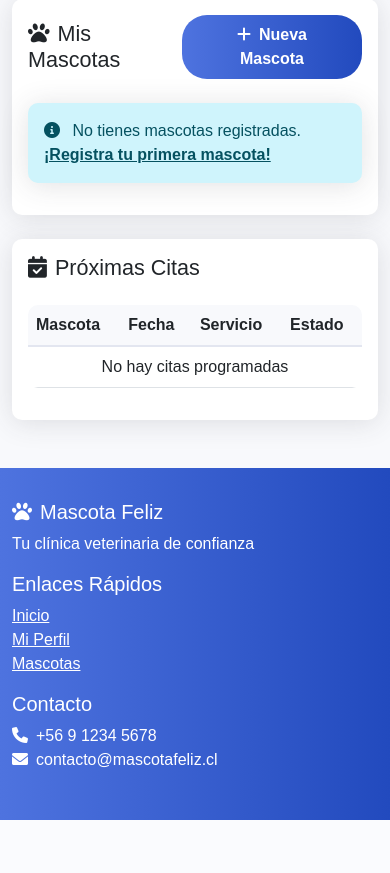
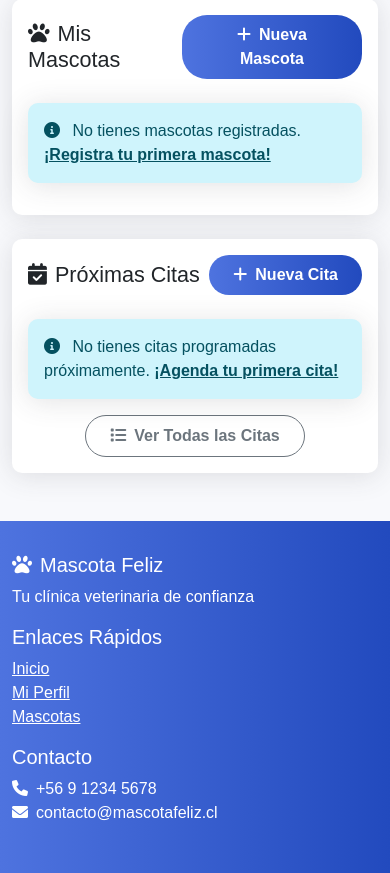
Before and after one commit to MaxTheBeatle/mascota-feliz-bpm, a Django app: page /profile/ in a window 390 px wide. Shown: the part 633-1506 px from the top of the page. Before the commit the page ends 1453 px from the top, so only its background shows below. Run offline with Django 5.2, Linux system fonts and the light colour scheme; the visitor is signed in with stand-in values (Sample User, id 1); data that the repository does not hold is empty; parts of the project's set-up code (start-up, migrations or seed data) failed here and were passed over.

Commit message:
Feature: Mostrar próximas citas en el perfil de usuario - Reemplazar tabla incorrecta con tarjetas modernas de citas - Mostrar información completa: mascota, fecha, hora, estado, veterinario - Agregar botones para editar y cancelar citas - Incluir enlace para crear nueva cita y ver todas las citas - Mejorar UX con diseño responsive y badges de estado

```diff
--- a/veterinaria/templates/veterinaria/profile.html
+++ b/veterinaria/templates/veterinaria/profile.html
@@ -104,6 +104,31 @@
         padding: 0.75rem 2rem;
         border-radius: 25px;
         transition: all 0.3s ease;
+    }
+
+    .border-left-primary {
+        border-left: 4px solid #007bff !important;
+    }
+
+    .cita-card {
+        background: white;
+        border-radius: 10px;
+        padding: 1.25rem;
+        margin-bottom: 1rem;
+        box-shadow: 0 2px 10px rgba(0,0,0,0.08);
+        transition: all 0.3s ease;
+        border-left: 4px solid #007bff;
+    }
+
+    .cita-card:hover {
+        transform: translateY(-2px);
+        box-shadow: 0 4px 20px rgba(0,0,0,0.12);
+    }
+
+    .badge-estado {
+        font-size: 0.75rem;
+        padding: 0.4rem 0.8rem;
+        border-radius: 20px;
     }
 </style>
 {% endblock %}
@@ -222,36 +247,68 @@
 
         <div class="card mt-4">
             <div class="card-body">
-                <h4 class="card-title mb-4">
-                    <i class="fas fa-calendar-check me-2"></i>Próximas Citas
-                </h4>
-                <div class="table-responsive">
-                    <table class="table">
-                        <thead>
-                            <tr>
-                                <th>Mascota</th>
-                                <th>Fecha</th>
-                                <th>Servicio</th>
-                                <th>Estado</th>
-                            </tr>
-                        </thead>
-                        <tbody>
-                            {% for service in user.pet_set.all %}
-                            <tr>
-                                <td>{{ service.pet.name }}</td>
-                                <td>{{ service.date }}</td>
-                                <td>{{ service.service_type }}</td>
-                                <td>
-                                    <span class="badge bg-primary">{{ service.reservation_type }}</span>
-                                </td>
-                            </tr>
-                            {% empty %}
-                            <tr>
-                                <td colspan="4" class="text-center">No hay citas programadas</td>
-                            </tr>
-                            {% endfor %}
-                        </tbody>
-                    </table>
+                <div class="d-flex justify-content-between align-items-center mb-4">
+                    <h4 class="card-title mb-0">
+                        <i class="fas fa-calendar-check me-2"></i>Próximas Citas
+                    </h4>
+                    <a href="{% url 'cita_create' %}" class="btn btn-primary">
+                        <i class="fas fa-plus me-2"></i>Nueva Cita
+                    </a>
+                </div>
+
+                {% if proximas_citas %}
+                <div class="row">
+                    {% for cita in proximas_citas %}
+                    <div class="col-md-6 mb-3">
+                        <div class="card border-left-primary">
+                            <div class="card-body">
+                                <div class="d-flex justify-content-between align-items-center mb-2">
+                                    <h6 class="card-title mb-0">
+                                        <i class="fas fa-paw me-2 text-primary"></i>{{ cita.mascota.nombre }}
+                                    </h6>
+                                    <span class="badge {% if cita.estado == 'programada' %}bg-info{% elif cita.estado == 'confirmada' %}bg-success{% else %}bg-secondary{% endif %}">
+                                        {{ cita.get_estado_display }}
+                                    </span>
+                                </div>
+                                <p class="card-text mb-2">
+                                    <i class="fas fa-calendar me-2 text-muted"></i>
+                                    <strong>{{ cita.fecha|date:"d/m/Y" }}</strong> a las <strong>{{ cita.hora|time:"H:i" }}</strong>
+                                </p>
+                                <p class="card-text mb-2">
+                                    <i class="fas fa-stethoscope me-2 text-muted"></i>
+                                    {{ cita.motivo|truncatechars:50 }}
+                                </p>
+                                {% if cita.veterinario %}
+                                <p class="card-text mb-0">
+                                    <i class="fas fa-user-md me-2 text-muted"></i>
+                                    Dr. {{ cita.veterinario.user.get_full_name }}
+                                </p>
+                                {% endif %}
+                                <div class="mt-3">
+                                    <a href="{% url 'cita_update' cita.id %}" class="btn btn-outline-primary btn-sm me-2">
+                                        <i class="fas fa-edit me-1"></i>Editar
+                                    </a>
+                                    <a href="{% url 'cita_cancel' cita.id %}" class="btn btn-outline-danger btn-sm">
+                                        <i class="fas fa-times me-1"></i>Cancelar
+                                    </a>
+                                </div>
+                            </div>
+                        </div>
+                    </div>
+                    {% endfor %}
+                </div>
+                {% else %}
+                <div class="alert alert-info" role="alert">
+                    <i class="fas fa-info-circle me-2"></i>
+                    No tienes citas programadas próximamente.
+                    <a href="{% url 'cita_create' %}" class="alert-link">¡Agenda tu primera cita!</a>
+                </div>
+                {% endif %}
+
+                <div class="text-center mt-3">
+                    <a href="{% url 'cita_list' %}" class="btn btn-outline-secondary">
+                        <i class="fas fa-list me-2"></i>Ver Todas las Citas
+                    </a>
                 </div>
             </div>
         </div>
```
